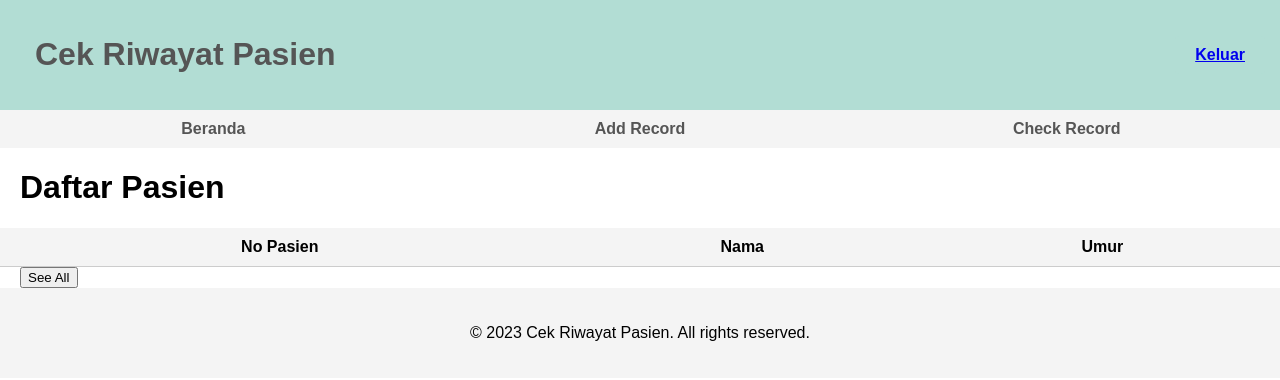
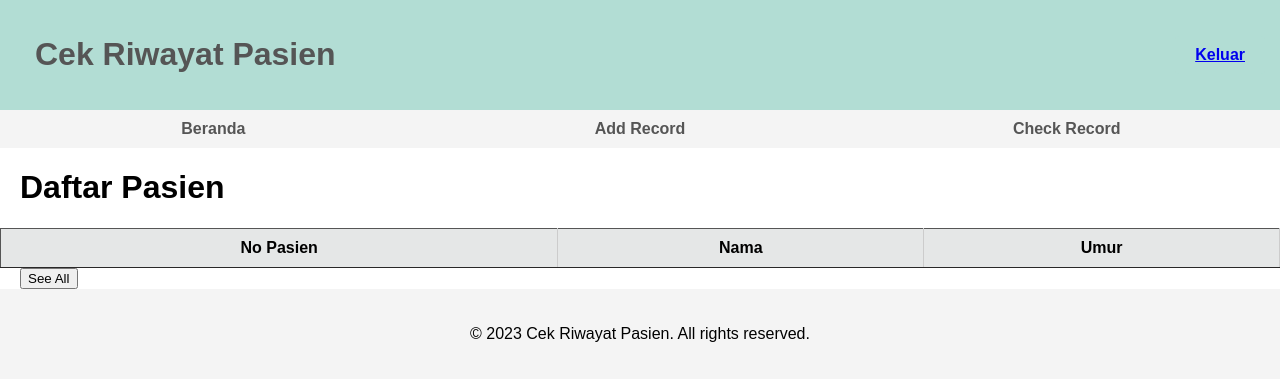
Before and after one commit to radara09/hyper-monitor-ndn, a website: page public/check/seePatients.html in a window 1280 px wide. Drawn offline with Linux system fonts and the light colour scheme.

Commit message:
+ css baru

```diff
--- a/public/check/seePatients.css
+++ b/public/check/seePatients.css
@@ -53,7 +53,7 @@
 select {
   width: 100%;
   padding: 10px;
-    border: 1px solid #cccccce3;
+  border: 1px solid #ccc;
   border-radius: 4px;
   box-sizing: border-box;
   margin-bottom: 10px;
@@ -69,10 +69,10 @@
 }
 
 button:hover {
-    background-color: #555;
+  background-color: #a5a5a5;
 }
 
-  button{
+button {
   margin-left: 20px;
 }
 
@@ -80,22 +80,40 @@
   width: 100%;
   border-collapse: collapse;
   margin-top: 20px;
+  background-color: #ceefe8;
+  border: 1px solid #555
+}
 
+thead {
+  background-color: #e5e7e7;
 }
 
 th {
   padding: 10px;
   text-align: center;
-    border-bottom: 1px solid #ccc;
+  border-bottom: 1px solid #292828;
+  border-right: 1px solid #ccc
 
 }
 
-  th {
-    background-color: #f4f4f4;
+td {
+  padding: 10px;
+  text-align: center;
+  border-bottom: 1px solid #292828;
+  border-right: 1px solid #ccc
+  background-color #ffffff;
 }
 
-  tr{
-    margin-left: 50px;
+td:hover {
+  background-color: #f7f7f7;
+}
+
+tr {
+  border-bottom: 1px solid #292828;
+}
+
+tr:nth-child(even) {
+  background-color: #f4eeee;
 }
 
 footer {
```
Lines whose indentation alone changed are shown as unchanged.
